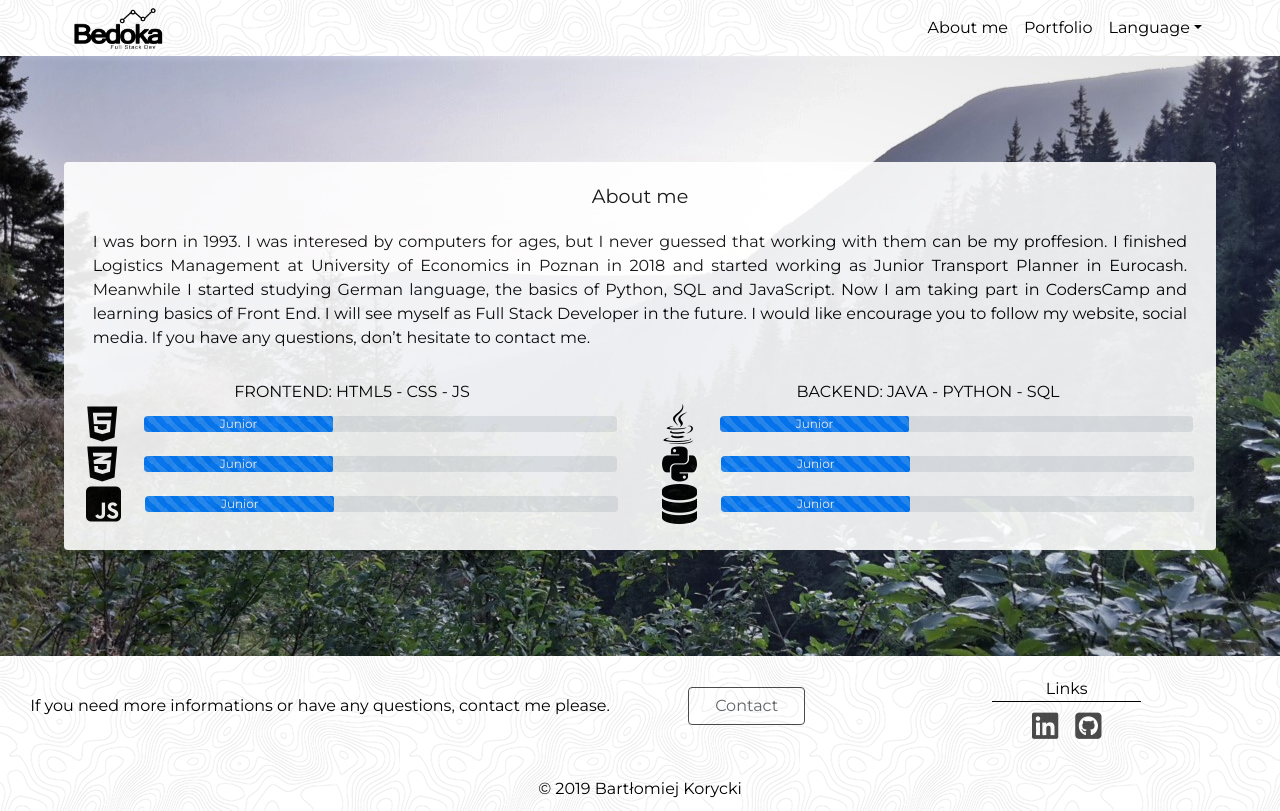
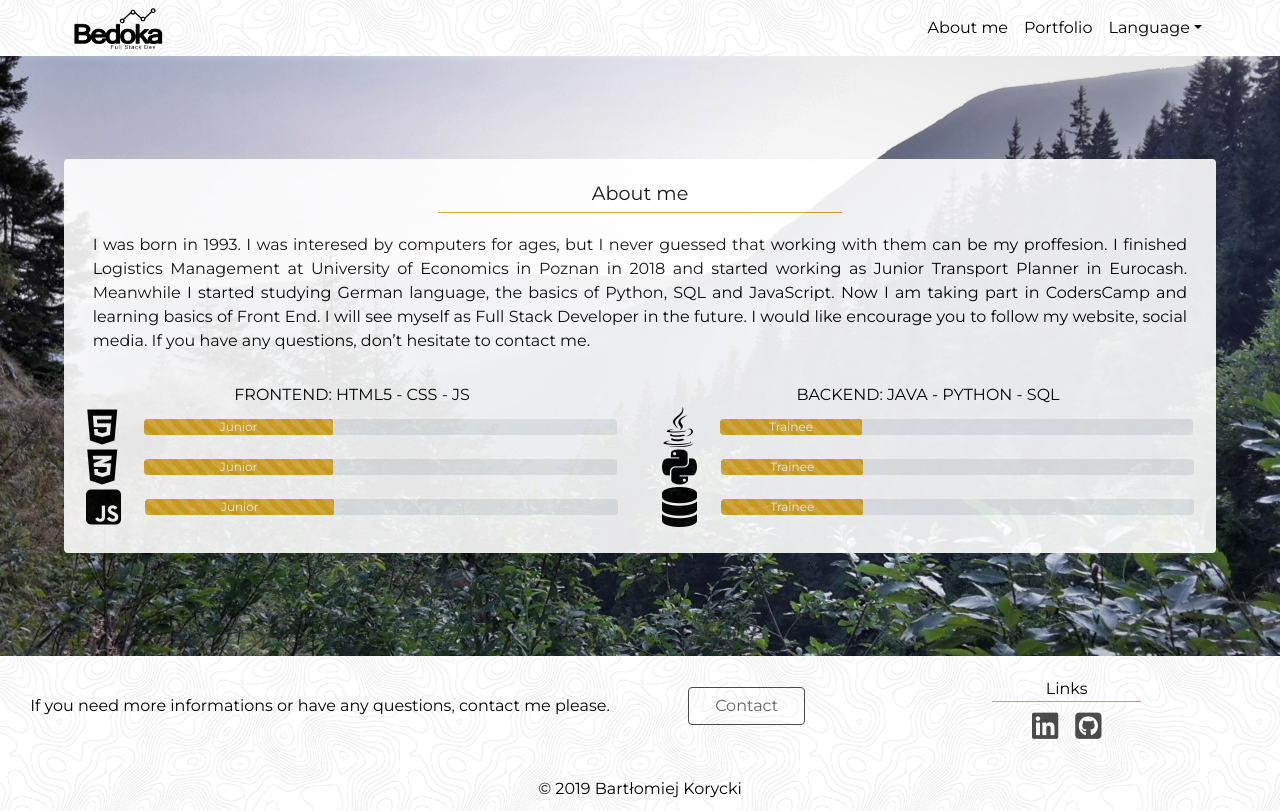
Before and after one commit to BartlomiejKorycki/MyPage, a React (Create React App) app: page /about in a window 1280 px wide. Built offline with nearby package versions, Linux system fonts and the light colour scheme; a web font is replaced by a local one.

Commit message:
Added buttons animations

```diff
--- a/src/components/Aboutme.js
+++ b/src/components/Aboutme.js
@@ -39,19 +39,19 @@ class Aboutme extends React.Component {
                                 <li className="row">
                                     <i class="fab fa-java"></i>
                                     <div className="progress">
-                                        <div class="java progress-bar progress-bar-striped progress-bar-animated">Junior</div>
+                                        <div class="java progress-bar progress-bar-striped progress-bar-animated">Trainee</div>
                                     </div>
                                 </li>
                                 <li className="row">
                                     <i class="fab fa-python"></i>
                                     <div className="progress">
-                                        <div class="python progress-bar progress-bar-striped progress-bar-animated">Junior</div>
+                                        <div class="python progress-bar progress-bar-striped progress-bar-animated">Trainee</div>
                                     </div>
                                 </li>
                                 <li className="row">
                                     <i class="fas fa-database"></i>
                                     <div className="progress">
-                                        <div class="sql progress-bar progress-bar-striped progress-bar-animated">Junior</div>
+                                        <div class="sql progress-bar progress-bar-striped progress-bar-animated">Trainee</div>
                                     </div>
                                 </li>
                             </ul>
--- a/src/styles/App.css
+++ b/src/styles/App.css
@@ -98,11 +98,24 @@ h1 {
     color: rgb(93, 150, 87);
     font-size: 80px;
     font-weight: bold;
+    opacity: 0;
+    animation-name: Hi;
+    animation-duration: 2s;
+    animation-delay: 1.2s;
+    animation-fill-mode: forwards;
 }
+@keyframes Hi{
+    0% { opacity: 0;}
+    100% { opacity: 0.9;}
+  }
 /*----------A B O U T M E----------*/
 .am-header {
     font-size: larger;
     padding-top: 20px;
+    padding-bottom: 5px;
+    border-bottom: 1px solid goldenrod;
+    width: 35%;
+    margin: auto;
 }
 .am-container {
     display: flex;
@@ -132,6 +145,9 @@ h1 {
     padding: 20px 0px;
     margin: auto;
     text-align: justify;
+}
+.progress-bar {
+    background-color: goldenrod;
 }
 /*---SKILLBARS---*/
 .row {
@@ -189,7 +205,7 @@ h1 {
     font-size: 40px;
 }
 .java {
-    width: 40%;
+    width: 30%;
     border-radius: 2px;
 }
 .fa-python {
@@ -197,7 +213,7 @@ h1 {
     font-size: 40px;
 }
 .python {
-    width: 40%;
+    width: 30%;
     border-radius: 2px;
 }
 .fa-database {
@@ -205,7 +221,7 @@ h1 {
     font-size: 40px;
 }
 .sql {
-    width: 40%;
+    width: 30%;
     border-radius: 2px;
 }
 /*----------P O R T F O L I O----------*/
@@ -277,7 +293,7 @@ h1 {
     padding-top: 2%;
     margin: auto;
     width: 35%;
-    border-bottom: 1px solid black;
+    border-bottom: 1px solid goldenrod;
 }
 .fa-linkedin {
     padding: 2% 2% 0% 2%;
@@ -289,6 +305,14 @@ h1 {
 .fa-linkedin:hover {
     color:goldenrod;
     text-decoration: none;
+    animation-name: a-linkedin;
+    animation-duration: 0.3s;
+    animation-delay: 0.1s;
+    animation-fill-mode: forwards;
+}
+@keyframes a-linkedin{
+    0% { transform: scale(1);}
+    100% { transform: scale(1.2);}
 }
 .fa-github-square {
     padding: 2% 2% 0% 2%;
@@ -300,6 +324,14 @@ h1 {
 .fa-github-square:hover {
     color:goldenrod;
     text-decoration: none;
+    animation-name: a-github;
+    animation-duration: 0.3s;
+    animation-delay: 0.1s;
+    animation-fill-mode: forwards;
+}
+@keyframes a-github{
+    0% { transform: scale(1);}
+    100% { transform: scale(1.2);}
 }
 .footer-copyright {
     padding: 20px 0px 10px 0px;
```
